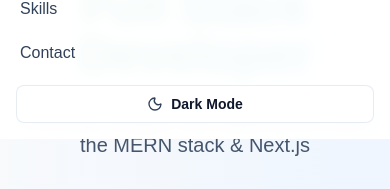
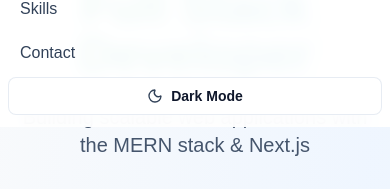
Before and after one commit to AmirSuliman/amir-suliman, a Next.js app: page / in a window 390 px wide. Both pictures are taken after a click on the button 362 px from the left and 32 px from the top of the page. Shown: the part 215-404 px from the top of the page. Built offline with nearby package versions, Linux system fonts and the light colour scheme.

Commit message:
Refactor Header component for improved layout and accessibility. Consolidate structure by merging elements, enhance button interactions, and maintain consistent styling for theme toggling.

```diff
--- a/src/app/components/common/Header.tsx
+++ b/src/app/components/common/Header.tsx
@@ -35,11 +35,10 @@ const Header = ({
           : "bg-transparent"
       }`}
     >
-      <section className="max-w-7xl mx-auto px-4 sm:px-6 lg:px-8">
-        <div className="flex justify-between items-center h-16">
-          <div className="text-2xl font-bold bg-gradient-to-r from-emerald-600 to-teal-600 bg-clip-text text-transparent">
+      <section className="max-w-7xl mx-auto px-4 sm:px-6 lg:px-8 flex justify-between items-center h-16">
+        <h1 className="text-2xl font-bold bg-gradient-to-r from-emerald-600 to-teal-600 bg-clip-text text-transparent">
           {"<Dev />"}
-          </div>
+        </h1>
 
         {/* Profile image */}
         <Image
@@ -89,7 +88,6 @@ const Header = ({
         >
           {isMenuOpen ? <X /> : <Menu />}
         </button>
-        </div>
       </section>
 
       {/* Mobile Menu */}
@@ -107,11 +105,9 @@ const Header = ({
                 </button>
               </li>
             ))}
-          </ul>
-
-          <div className="px-4 pb-4">
+            <li>
               <button
-              className="flex w-full items-center justify-center gap-2 rounded-lg border border-slate-200/80 bg-white/80 px-3 py-2 text-sm font-semibold hover:bg-slate-100 transition-colors dark:border-slate-700 dark:bg-slate-800 dark:hover:bg-slate-700"
+                className="flex w-full items-center justify-center gap-2 rounded-lg border border-slate-200/80 bg-white/80 px-3 py-2 text-sm font-semibold hover:bg-slate-100 transition-colors dark:border-slate-700 dark:bg-slate-800 dark:hover:bg-slate-700 "
                 onClick={toggleTheme}
               >
                 {theme === "dark" ? (
@@ -126,7 +122,8 @@ const Header = ({
                   </>
                 )}
               </button>
-          </div>
+            </li>
+          </ul>
         </section>
       )}
     </nav>
```
Lines whose indentation alone changed are shown as unchanged.
